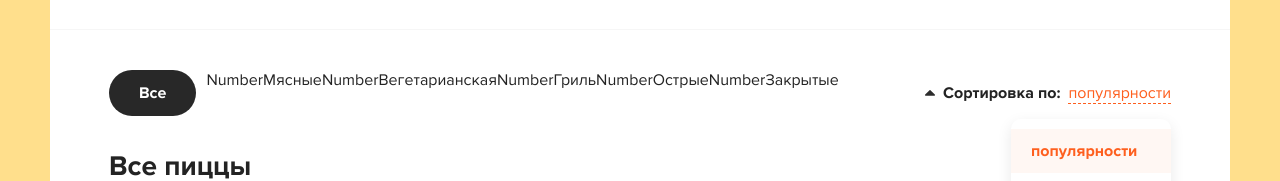
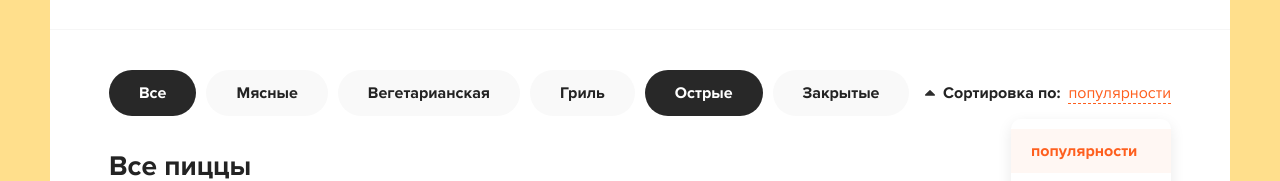
Before and after one commit to yehorich75/react-pizza, a React (Create React App) app: page / in a window 1280 px wide. Shown: the part 152-333 px from the top of the page. Built offline with nearby package versions, Linux system fonts and the light colour scheme.

Commit message:
categories State

```diff
--- a/src/App.js
+++ b/src/App.js
@@ -17,9 +17,12 @@ function App() {
       <div className='content'>
         <div className='container'>
           <div className='content__top'>
-            <Categories items={[
-              'Мясные', 'Вегетарианская', 'Гриль', 'Острые', 'Закрытые'
-            ]} />
+
+            <Categories
+              onClickItem={(name) => console.log(name)}
+              items={['Мясные', 'Вегетарианская', 'Гриль', 'Острые', 'Закрытые']}
+            />
+
             <div className='sort'>
               <div className='sort__label'>
                 <svg
--- a/src/components/Categories.jsx
+++ b/src/components/Categories.jsx
@@ -1,16 +1,51 @@
 import React from "react";
 
-function Categories({items}) {
-    console.log(items);
+// function Categories({items, onClickItem}) {
+//     console.log(items);
 
+//   return (
+//     <div className="categories">
+//       <ul>
+//         <li className="active">Все</li>
+//         {items.map((name, index) => (
+//           <li onClick={() => onClickItem(name)} key={`${name}_${index}`}>
+//             {name}
+//           </li>
+//         ))}
+//       </ul>
+//     </div>
+//   );
+// }
+
+class Categories extends React.Component {
+  state = {
+    activeItem: 3,
+  }
+
+  onSelectItem = (index) => {
+    this.setState({
+      activeItem: index
+    });
+  };
+
+  render() {
+    const {items, onClickItem} = this.props;
     return (
       <div className="categories">
         <ul>
           <li className="active">Все</li>
-        {items.map(num => 'Number' + num)}
+          {items.map((name, index) => (
+            <li
+              className={this.state.activeItem === index ? 'active' : ''}
+              onClick={() => this.onSelectItem(index)}
+              key={`${name}_${index}`}>
+              {name}
+            </li>
+          ))}
         </ul>
       </div>
     );
   }
+}
 
 export default Categories;
```
Lines whose indentation alone changed are shown as unchanged.
